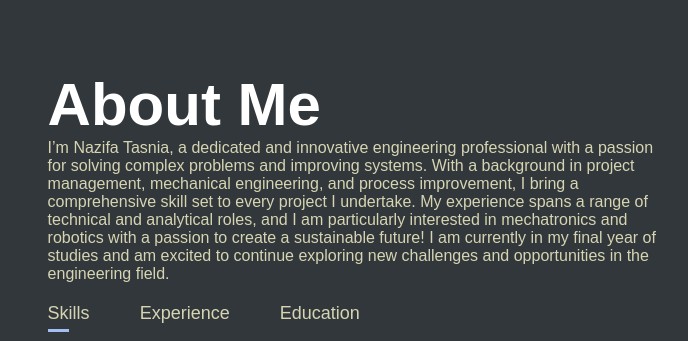
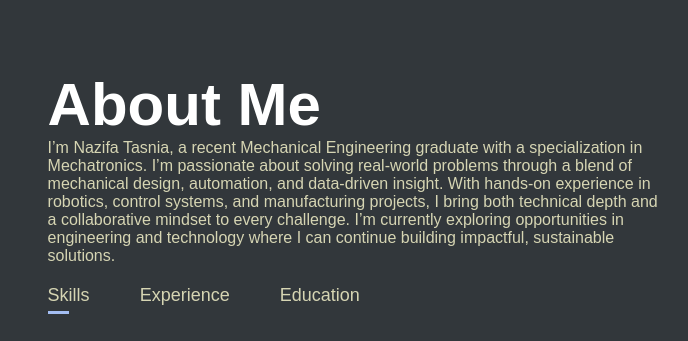
Before and after one commit to nazifatasnia726/Personal-Portfolio, a plain HTML site: page index.html in a window 1280 px wide. Shown: the part 820-1161 px from the top of the page, 490-1178 px from the left. Drawn offline with Linux system fonts and the light colour scheme.

Commit message:
Update index.html

```diff
--- a/index.html
+++ b/index.html
@@ -37,13 +37,12 @@
             </div>
             <div class="about-col-2">
                 <h1 class="sub-title">About Me</h1>
-                <p>I’m Nazifa Tasnia, a dedicated and innovative engineering professional with a passion
-                for solving complex problems and improving systems. With a background in project management,
-                mechanical engineering, and process improvement, I bring a comprehensive skill set to every project I undertake.
-                My experience spans a range of technical and analytical roles, and I am particularly interested in mechatronics
-                and robotics with a passion to create a sustainable future! I am currently in my final year of studies and am
-                excited to continue exploring new challenges and opportunities in the engineering field.
-                    </p>
+                <p>I’m Nazifa Tasnia, a recent Mechanical Engineering graduate with a specialization in Mechatronics.
+                I’m passionate about solving real-world problems through a blend of mechanical design, automation,
+                and data-driven insight. With hands-on experience in robotics, control systems, and manufacturing projects,
+                I bring both technical depth and a collaborative mindset to every challenge. I’m currently exploring opportunities
+                in engineering and technology where I can continue building impactful, sustainable solutions.
+                </p>
 
                     <div class="tab-titles">
                         <p class="tab-links active-link" onclick="opentab('skills')">Skills</p>
@@ -104,7 +103,7 @@
 <!-----------------------------portfolio--------------------------------->
 <div id="portfolio">
     <div class="container">
-        <h1 class="sub-title">My Projects</h1>
+        <h1 class="sub-title">Engineering Projects</h1>
         <div class="work-list">
             <div class="work">
                 <img src="work-1.png">
```
